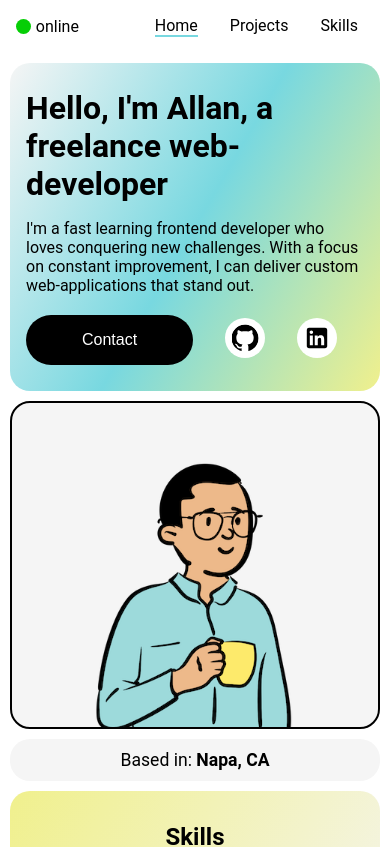
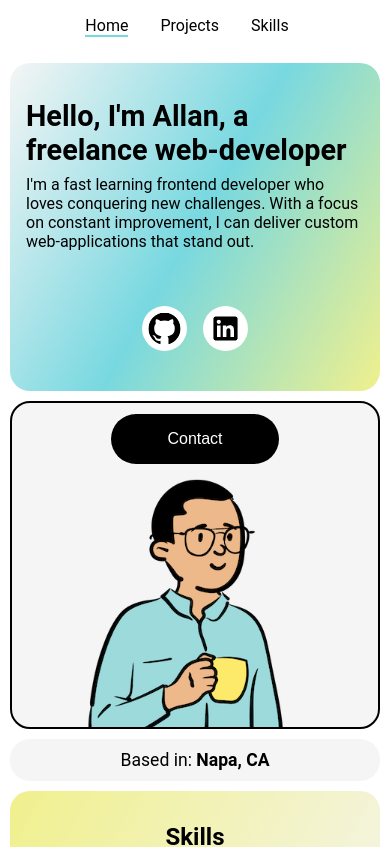
Before and after one commit to allmtz/portfolio, a React (Create React App) app: page / in a window 390 px wide. Shown: the top 847 px of the page. Built offline with nearby package versions, Linux system fonts and the light colour scheme.

Commit message:
made responsive

```diff
--- a/src/componenets/Avatar.js
+++ b/src/componenets/Avatar.js
@@ -2,8 +2,9 @@ import avatar from "../avatar/avatar.png";
 
 export const Avatar = () => {
   return (
-    // <div className="card avatar-card">
-    <img className="avatar" src={avatar} alt="" />
-    // </div>
+    <>
+      <button className="avatar-contact-btn">Contact</button>
+      <img className="avatar" src={avatar} alt="" />
+    </>
   );
 };
--- a/src/componenets/Intro.js
+++ b/src/componenets/Intro.js
@@ -17,7 +17,8 @@ export const Intro = () => {
         </p>
       </div>
       <section className="contact-banner">
-        <button>Contact</button>
+        <button className="intro-contact-btn">Contact</button>
+        <div className="social-container">
           <SocialLink link={"https://github.com/allmtz"} alt={"github"}>
             <Github className="social github"></Github>
           </SocialLink>
@@ -27,6 +28,7 @@ export const Intro = () => {
           >
             <Linkedin className="social linkedin"></Linkedin>
           </SocialLink>
+        </div>
       </section>
     </div>
     // </div>
--- a/src/style.css
+++ b/src/style.css
@@ -43,6 +43,7 @@ img {
 
 .layout {
   max-width: 1200px;
+  min-width: 320px;
   margin: auto;
   padding-bottom: 1rem;
   overflow: hidden;
@@ -127,9 +128,11 @@ nav ul li {
   display: flex;
   align-items: center;
   gap: 2rem;
+  margin-top: 1rem;
 }
 
-.contact-banner button {
+.intro-contact-btn,
+.avatar-contact-btn {
   cursor: pointer;
   border: none;
   padding: 1rem 3.5rem;
@@ -140,6 +143,10 @@ nav ul li {
   transition-duration: 0.7s;
 }
 
+.avatar-contact-btn {
+  display: none;
+}
+
 .contact-banner button:hover {
   opacity: 0.8;
   background-color: white;
@@ -147,10 +154,15 @@ nav ul li {
   box-shadow: inset -200px 0 0 0 white;
 }
 
+.social-container {
+  display: flex;
+  gap: 1rem;
+}
+
 .social {
   background-color: white;
-  height: 40px;
-  width: 40px;
+  height: 45px;
+  width: 45px;
   padding: 0.4rem;
   border-radius: 100px;
 }
@@ -249,6 +261,7 @@ nav ul li {
   display: flex;
   justify-content: space-between;
   width: 100%;
+  position: relative;
 }
 
 .project-title {
@@ -285,3 +298,69 @@ nav ul li {
 .rgl-item {
   border: 2px solid black;
 }
+
+@media screen and (max-width: 550px) {
+  nav {
+    justify-content: center;
+  }
+
+  .online-container {
+    display: none;
+  }
+
+  .contact-banner {
+    flex-direction: column;
+    gap: 0.5rem;
+  }
+
+  .contact-banner div {
+    display: flex;
+    gap: 1rem;
+  }
+
+  .project-contents {
+    flex-direction: column;
+  }
+
+  .project-image {
+    display: none;
+  }
+
+  .intro h1 {
+    font-size: 1.8rem;
+  }
+
+  .intro p {
+    margin-top: 0.5rem;
+  }
+
+  .intro-contact-btn {
+    display: none;
+  }
+
+  .avatar-contact-btn {
+    display: block;
+    margin-top: 3rem;
+  }
+
+  .avatar-card {
+    display: flex;
+    flex-direction: column;
+    align-items: center;
+  }
+
+  .avatar {
+    margin-top: 0;
+    margin-right: 1rem;
+  }
+}
+
+@media screen and (max-width: 996px) {
+  .project-contents {
+    justify-content: center;
+  }
+
+  .project-image {
+    margin-right: 0;
+  }
+}
```
Lines whose indentation alone changed are shown as unchanged.
